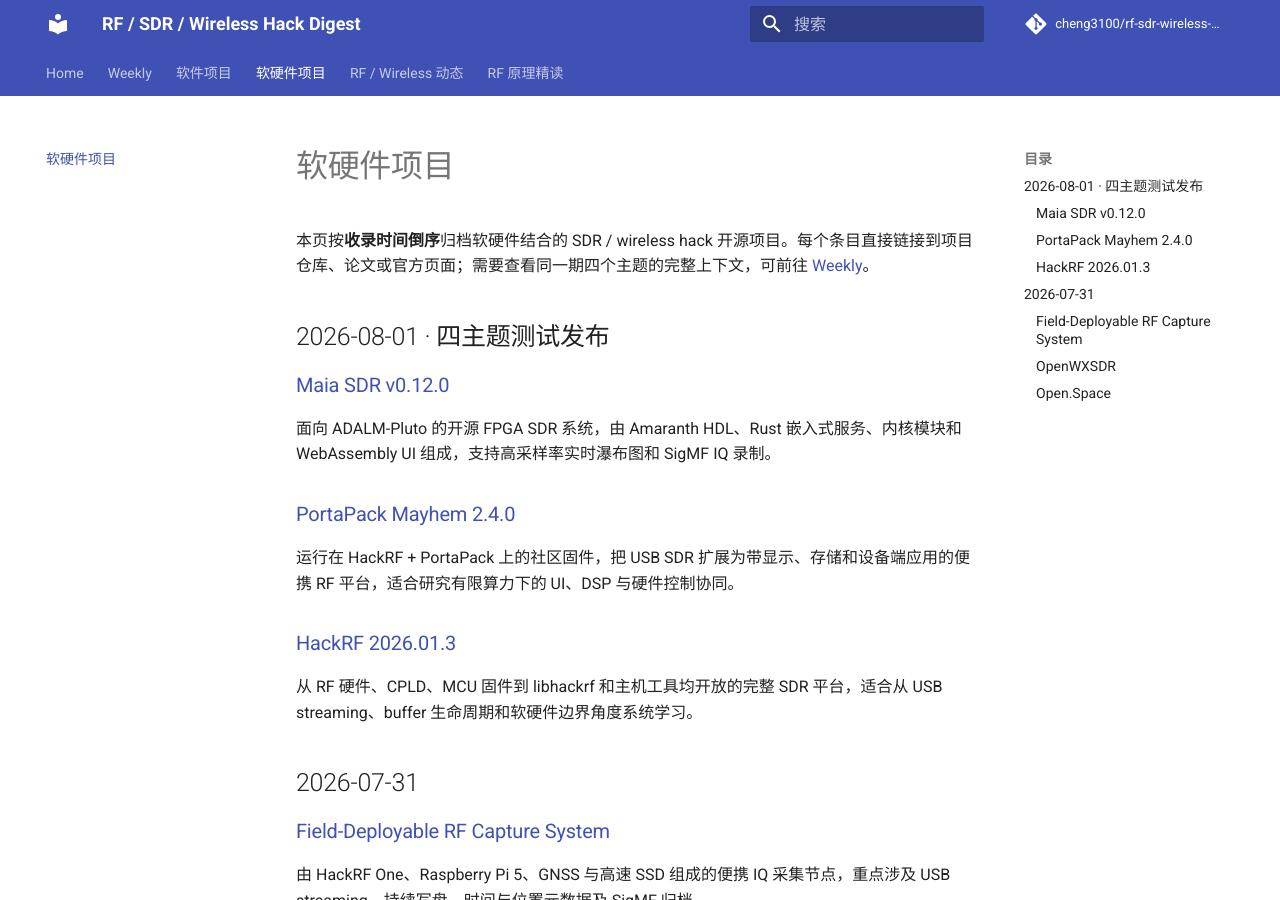
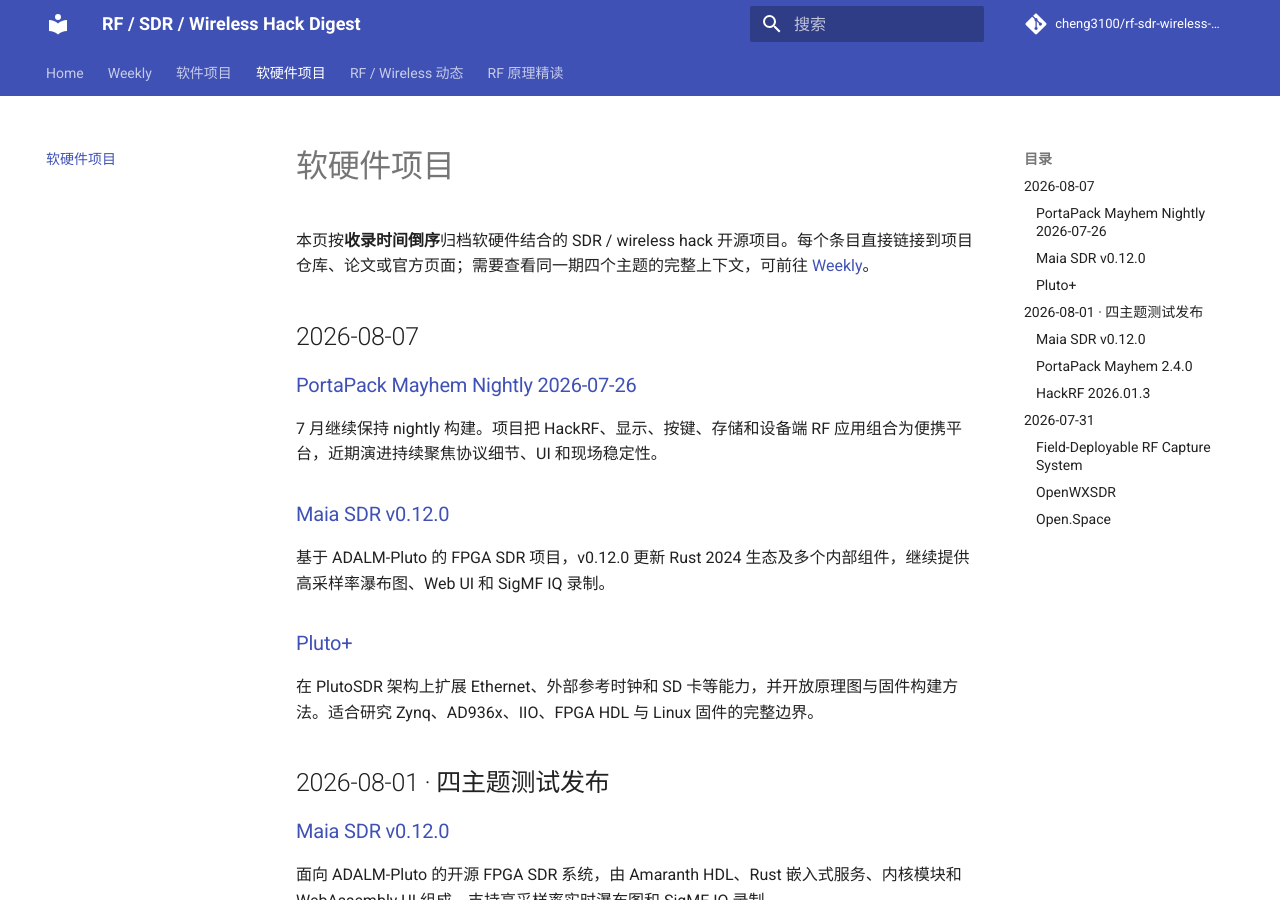
Before and after one commit to cheng3100/rf-sdr-wireless-security-digest, an MkDocs documentation site: the page built from docs/hardware-software-projects/index.md, in a window 1280 px wide and 900 px high. Built offline with MkDocs 1.6.1 and Material for MkDocs 9.7.7, drawn with Linux system fonts in a browser that asks for light colours; comment, search, counter and statistics services are not loaded.

Commit message:
Add 2026-08-07 hardware-software entries

```diff
--- a/docs/hardware-software-projects/index.md
+++ b/docs/hardware-software-projects/index.md
@@ -1,6 +1,20 @@
 # 软硬件项目
 
 本页按**收录时间倒序**归档软硬件结合的 SDR / wireless hack 开源项目。每个条目直接链接到项目仓库、论文或官方页面；需要查看同一期四个主题的完整上下文，可前往 [Weekly](../weekly/index.md)。
+
+## 2026-08-07
+
+### [PortaPack Mayhem Nightly 2026-07-26](https://github.com/portapack-mayhem/mayhem-firmware/releases)
+
+7 月继续保持 nightly 构建。项目把 HackRF、显示、按键、存储和设备端 RF 应用组合为便携平台，近期演进持续聚焦协议细节、UI 和现场稳定性。
+
+### [Maia SDR v0.12.0](https://github.com/maia-sdr/maia-sdr/releases)
+
+基于 ADALM-Pluto 的 FPGA SDR 项目，v0.12.0 更新 Rust 2024 生态及多个内部组件，继续提供高采样率瀑布图、Web UI 和 SigMF IQ 录制。
+
+### [Pluto+](https://github.com/plutoplus/plutoplus)
+
+在 PlutoSDR 架构上扩展 Ethernet、外部参考时钟和 SD 卡等能力，并开放原理图与固件构建方法。适合研究 Zynq、AD936x、IIO、FPGA HDL 与 Linux 固件的完整边界。
 
 ## 2026-08-01 · 四主题测试发布
 
```
